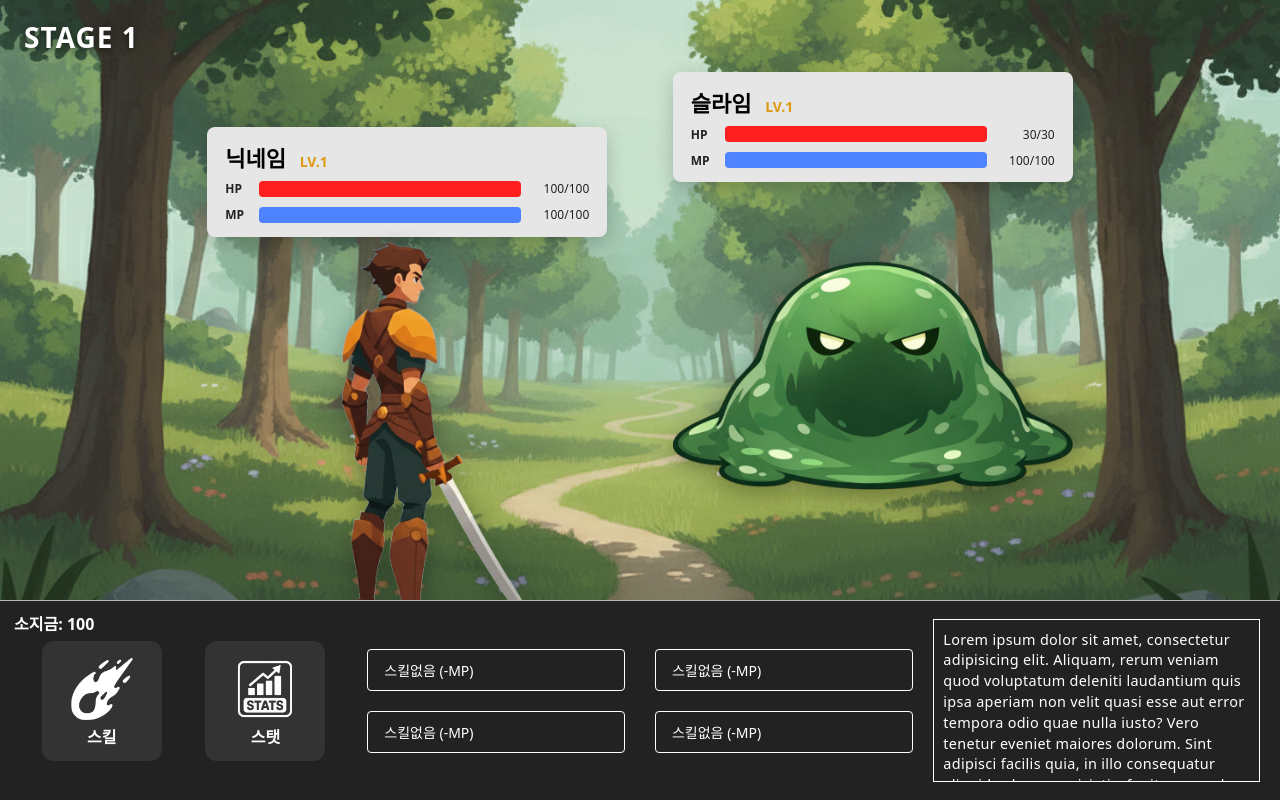
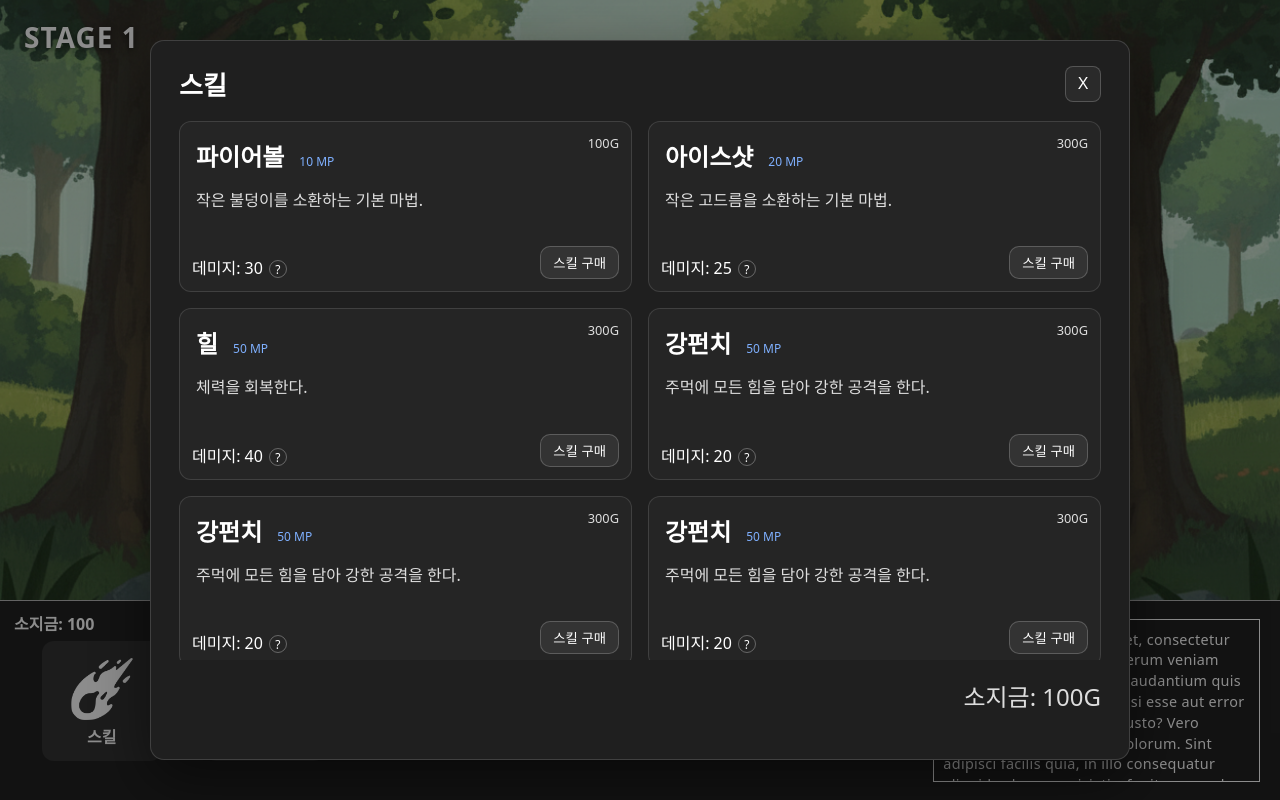
Before and after one commit to packjs0313/Remake_RPG_game, a React (Vite) app in the folder client/: page / in a window 1280 px wide. Both pictures are taken after a click on the button "스킬". Built offline with nearby package versions, Linux system fonts and the light colour scheme; a web font is replaced by a local one.

Commit message:
스킬팝업완성...?

```diff
--- a/client/src/App.jsx
+++ b/client/src/App.jsx
@@ -3,14 +3,16 @@ import CharacterPanel, { CharacterSprite } from "./components/CharacterPanel";
 import BottomBar from "./components/BottomBar";
 import { player, enemy } from "./data/mockData";
 import StatsModal from "./components/StatsModal";
-
+import SkillModal from "./components/SkillModal";
 
 export default function App() {
   const [isStatsOpen, setIsStatsOpen] = useState(false);
+  const [isSkillsOpen, setIsSkillsOpen] = useState(false);
 
   return (
     <div className="app">
-      {isStatsOpen ? <StatsModal onCloseStats={()=>{setIsStatsOpen(false)}}/> : null}
+      {isStatsOpen ? <StatsModal onCloseStats={() => setIsStatsOpen(false)} /> : null}
+      {isSkillsOpen ? <SkillModal onCloseSkills={() => setIsSkillsOpen(false)} /> : null}
       <div className="game-scene">
         <div className="stage-label">STAGE 1</div>
 
@@ -24,7 +26,10 @@ export default function App() {
           <CharacterSprite character={player} className="player-sprite" />
         </div>
 
-        <BottomBar onOpenStats={()=>{setIsStatsOpen(true)}}/>
+        <BottomBar
+          onOpenStats={() => setIsStatsOpen(true)}
+          onOpenSkills={() => setIsSkillsOpen(true)}
+        />
       </div>
     </div>
   );
--- a/client/src/components/BottomBar.jsx
+++ b/client/src/components/BottomBar.jsx
@@ -1,10 +1,10 @@
-export default function BottomBar({onOpenStats}) {
+export default function BottomBar({ onOpenStats, onOpenSkills }) {
   return (
     <div className="bottom-bar">
       <div className="gold">소지금: 100</div>
       <div className="mobile-slider">
         <div className="action-buttons">
-          <button>
+          <button onClick={onOpenSkills}>
             <img src="./skill.png" alt="스킬" />
             <span>스킬</span>
           </button>
@@ -20,9 +20,19 @@ export default function BottomBar({onOpenStats}) {
           <div className="skill-slot">스킬없음 (-MP)</div>
         </div>
       </div>
-        <div className="Combat-Log">
-          <p>Lorem ipsum dolor sit amet, consectetur adipisicing elit. Aliquam, rerum veniam quod voluptatum deleniti laudantium quis ipsa aperiam non velit quasi esse aut error tempora odio quae nulla iusto? Vero tenetur eveniet maiores dolorum. Sint adipisci facilis quia, in illo consequatur aliquid culpa perspiciatis, fugit neque ab accusamus ratione itaque voluptates recusandae nemo amet, placeat est vitae rem qui? Assumenda ex veritatis iure nemo quis accusamus vero voluptate recusandae explicabo, magnam praesentium accusantium magni eveniet voluptas nulla, harum vitae amet! Beatae obcaecati repudiandae magnam ipsa autem at dignissimos fugit in nulla saepe. Exercitationem suscipit perspiciatis deserunt, cupiditate non accusantium eligendi.</p>
-        </div>
+      <div className="Combat-Log">
+        <p>
+          Lorem ipsum dolor sit amet, consectetur adipisicing elit. Aliquam, rerum veniam quod
+          voluptatum deleniti laudantium quis ipsa aperiam non velit quasi esse aut error tempora odio
+          quae nulla iusto? Vero tenetur eveniet maiores dolorum. Sint adipisci facilis quia, in illo
+          consequatur aliquid culpa perspiciatis, fugit neque ab accusamus ratione itaque voluptates
+          recusandae nemo amet, placeat est vitae rem qui? Assumenda ex veritatis iure nemo quis
+          accusamus vero voluptate recusandae explicabo, magnam praesentium accusantium magni eveniet
+          voluptas nulla, harum vitae amet! Beatae obcaecati repudiandae magnam ipsa autem at dignissimos
+          fugit in nulla saepe. Exercitationem suscipit perspiciatis deserunt, cupiditate non accusantium
+          eligendi.
+        </p>
+      </div>
     </div>
   );
 }
--- /dev/null
+++ b/client/src/components/SkillCard.jsx
@@ -0,0 +1,20 @@
+export default function SkillCard({ name, mp, desc, price, damage, formula }) {
+  return (
+    <div className="skill-card">
+      <div className="skill-title">
+        <h3>{name}</h3>
+        <span className="mp">{mp}</span>
+      </div>
+      <p className="desc">{desc}</p>
+      <div className="price">{price}</div>
+      <div className="damage">
+        데미지: {damage}
+        <span className="formula-help" aria-label="계산식 도움말">
+          ?
+          <span className="formula-tooltip">{formula}</span>
+        </span>
+      </div>
+      <button className="buy">스킬 구매</button>
+    </div>
+  );
+}
--- /dev/null
+++ b/client/src/components/SkillModal.jsx
@@ -0,0 +1,39 @@
+import "../css/SkillModal.css";
+import SkillCard from "./SkillCard";
+import { skills } from "../data/skillData";
+
+export default function SkillModal({ onCloseSkills, skillStat = 0 }) {
+  const stats = { skillStat };
+
+  return (
+    <div className="skills-overlay">
+      <article className="skills-modal" role="dialog" aria-modal="true">
+        <header className="skills-header">
+          <h2>스킬</h2>
+          <button className="skills-close" aria-label="닫기" onClick={onCloseSkills}>
+            X
+          </button>
+        </header>
+
+        <div className="skills-list">
+          {skills.map((skill) => {
+            const damage = skill.formulaCalc(stats);
+            return (
+              <SkillCard
+                key={skill.id}
+                name={skill.name}
+                mp={`${skill.mp} MP`}
+                desc={skill.desc}
+                price={`${skill.price}G`}
+                damage={damage}
+                formula={skill.formulaText}
+              />
+            );
+          })}
+        </div>
+
+        <footer className="skills-footer">소지금: 100G</footer>
+      </article>
+    </div>
+  );
+}
--- a/client/src/components/StatsModal.jsx
+++ b/client/src/components/StatsModal.jsx
@@ -1,6 +1,6 @@
 import "../css/StatsModal.css";
 
-export default function StatsModal({onCloseStats}) {
+export default function StatsModal({ onCloseStats }) {
   return (
     <div className="stats-overlay">
       <article className="stats-modal" role="dialog" aria-modal="true">
@@ -34,9 +34,7 @@ export default function StatsModal({onCloseStats}) {
           </div>
         </div>
 
-        <footer className="stats-footer">
-          남은 스킬포인트: 3
-        </footer>
+        <footer className="stats-footer">남은 스킬포인트: 3</footer>
       </article>
     </div>
   );
--- /dev/null
+++ b/client/src/css/SkillModal.css
@@ -0,0 +1,211 @@
+.skills-overlay {
+  position: fixed;
+  inset: 0;
+  background: rgba(0, 0, 0, 0.45);
+  display: grid;
+  place-items: center;
+  z-index: 1000;
+  padding: 1.5rem;
+}
+
+.skills-modal {
+  width: min(61.25rem, 94vw);
+  height: 90vh;
+  background: #1f1f1f;
+  color: #fff;
+  border-radius: 0.875rem;
+  border: 0.0625rem solid rgba(255, 255, 255, 0.15);
+  box-shadow: 0 1.25rem 3.75rem rgba(0, 0, 0, 0.5);
+  padding: 1.5rem 1.75rem 1.25rem;
+  display: flex;
+  flex-direction: column;
+  gap: 1.125rem;
+
+  position: absolute;
+  left: 50%;
+  transform: translatex(-50%);
+}
+
+.skills-header {
+  display: flex;
+  align-items: center;
+  justify-content: space-between;
+}
+
+.skills-header h2 {
+  font-size: 1.625rem;
+  font-weight: 800;
+}
+
+.skills-close {
+  width: 2.25rem;
+  height: 2.25rem;
+  border-radius: 0.5rem;
+  border: 0.0625rem solid rgba(255, 255, 255, 0.2);
+  background: #2a2a2a;
+  color: #fff;
+  font-size: 1rem;
+  cursor: pointer;
+}
+
+.skills-list {
+  display: flex;
+  flex-wrap: wrap;
+  align-content: flex-start;
+  gap: 1rem;
+  overflow-y: scroll;
+  height: 80%;
+}
+
+/* Scrollbar (WebKit) */
+.skills-list::-webkit-scrollbar {
+  width: 0.5rem;
+}
+
+.skills-list::-webkit-scrollbar-thumb {
+  background: #3b3b3b;
+  border-radius: 999px;
+  border: 0.125rem solid #1f1f1f;
+}
+
+.skills-list::-webkit-scrollbar-track {
+  background: #222;
+  border-radius: 999px;
+}
+
+/* Scrollbar (Firefox) */
+.skills-list {
+  scrollbar-width: thin;
+  scrollbar-color: #3b3b3b #222;
+}
+
+.skill-card {
+  width: calc(50% - 0.5rem);
+  background: #252525;
+  border: 0.0625rem solid rgba(255, 255, 255, 0.12);
+  border-radius: 0.75rem;
+  padding: 1rem;
+  position: relative;
+}
+
+.skill-title {
+  display: flex;
+  align-items: baseline;
+  gap: 0.9375rem;
+  margin-bottom: 1rem;
+}
+
+.skill-title h3 {
+  font-size: 1.5rem;
+  font-weight: 700;
+}
+
+.skill-title .mp {
+  font-size: 0.75rem;
+  color: #7fb0ff;
+}
+
+.skill-card .desc {
+  font-size: 1rem;
+  opacity: 0.85;
+  line-height: 1.4;
+  overflow-wrap: anywhere;
+  word-break: break-word;
+  margin-bottom: 4rem;
+}
+
+.skill-card .price {
+  position: absolute;
+  top: 0.75rem;
+  right: 0.75rem;
+  font-size: 0.8rem;
+  opacity: 0.85;
+}
+
+.skill-card .buy {
+  border: 0.0625rem solid rgba(255, 255, 255, 0.2);
+  background: #333;
+  color: #fff;
+  padding: 0.375rem 0.75rem;
+  border-radius: 0.625rem;
+  cursor: pointer;
+
+  position: absolute;
+  right: 0.75rem;
+  bottom: 0.75rem;
+}
+.skill-card .damage {
+  font-size: 1rem;
+  position: absolute;
+  left: 0.75rem;
+  bottom: 0.75rem;
+}
+
+.skills-footer {
+  display: flex;
+  justify-content: flex-end;
+  font-size: 1.5rem;
+  opacity: 0.85;
+}
+
+@media (max-height: 600px) and (orientation: landscape) {
+  .skills-modal {
+    width: min(56.25rem, 96vw);
+    padding: 1.125rem 1.25rem 1rem;
+  }
+  .skills-header h2 {
+    font-size: 1.375rem;
+  }
+  .skills-list {
+    grid-template-columns: 1fr 1fr;
+  }
+  .skill-card .damage {
+    margin-top: 1rem;
+  }
+}
+
+@media (max-width: 700px) {
+  .skill-card{
+    width: 100%;
+  }
+  .skill-card .damage {
+  margin-top: 1rem;
+}
+}
+.formula-help {
+  display: inline-block;
+  text-align: center;
+  line-height:1.125rem ;
+  width: 1.125rem;
+  height: 1.125rem;
+  margin-left: 0.375rem;
+  border-radius: 50%;
+  border: 0.0625rem solid rgba(255, 255, 255, 0.3);
+  font-size: 0.75rem;
+  cursor: default;
+  position: relative;
+  margin-top: -1px;
+  color: #fff;
+}
+
+.formula-tooltip {
+  position: absolute;
+  bottom: 1.5rem;
+  left: 50%;
+  transform: translateX(-50%);
+  background: #111;
+  color: #fff;
+  font-size: 0.75rem;
+  padding: 0.375rem 0.5rem;
+  border-radius: 0.375rem;
+  border: 0.0625rem solid rgba(255, 255, 255, 0.2);
+  white-space: nowrap;
+  opacity: 0;
+  pointer-events: none;
+  transition: opacity 0.15s ease;
+  z-index: 2;
+}
+
+.formula-help:hover .formula-tooltip {
+  opacity: 1;
+}
--- a/client/src/data/mockData.js
+++ b/client/src/data/mockData.js
@@ -7,6 +7,7 @@ export const player = {
   maxHp: 100,
   mp: 100,
   maxMp: 100,
+  skillStat: 5,
   img: `${BASE}player.png`,
 };
 
--- /dev/null
+++ b/client/src/data/skillData.js
@@ -0,0 +1,56 @@
+export const skills = [
+  {
+    id: "fireball",
+    name: "파이어볼",
+    mp: 10,
+    desc: "작은 불덩이를 소환하는 기본 마법.",
+    price: 100,
+    formulaCalc: (stats) => stats.skillStat * 10 + 30,
+    formulaText: "스킬스탯 * 10 + 30",
+  },
+  {
+    id: "iceshot",
+    name: "아이스샷",
+    mp: 20,
+    desc: "작은 고드름을 소환하는 기본 마법.",
+    price: 300,
+    formulaCalc: (stats) => stats.skillStat * 8 + 25,
+    formulaText: "스킬스탯 * 8 + 25",
+  },
+  {
+    id: "heal",
+    name: "힐",
+    mp: 50,
+    desc: "체력을 회복한다.",
+    price: 300,
+    formulaCalc: (stats) => stats.skillStat * 6 + 40,
+    formulaText: "스킬스탯 * 6 + 40",
+  },
+  {
+    id: "strongpunch",
+    name: "강펀치",
+    mp: 50,
+    desc: "주먹에 모든 힘을 담아 강한 공격을 한다.",
+    price: 300,
+    formulaCalc: (stats) => stats.skillStat * 12 + 20,
+    formulaText: "스킬스탯 * 12 + 20",
+  },
+  {
+    id: "strongpunch",
+    name: "강펀치",
+    mp: 50,
+    desc: "주먹에 모든 힘을 담아 강한 공격을 한다.",
+    price: 300,
+    formulaCalc: (stats) => stats.skillStat * 12 + 20,
+    formulaText: "스킬스탯 * 12 + 20",
+  },
+  {
+    id: "strongpunch",
+    name: "강펀치",
+    mp: 50,
+    desc: "주먹에 모든 힘을 담아 강한 공격을 한다.",
+    price: 300,
+    formulaCalc: (stats) => stats.skillStat * 12 + 20,
+    formulaText: "스킬스탯 * 12 + 20",
+  },
+];
```
